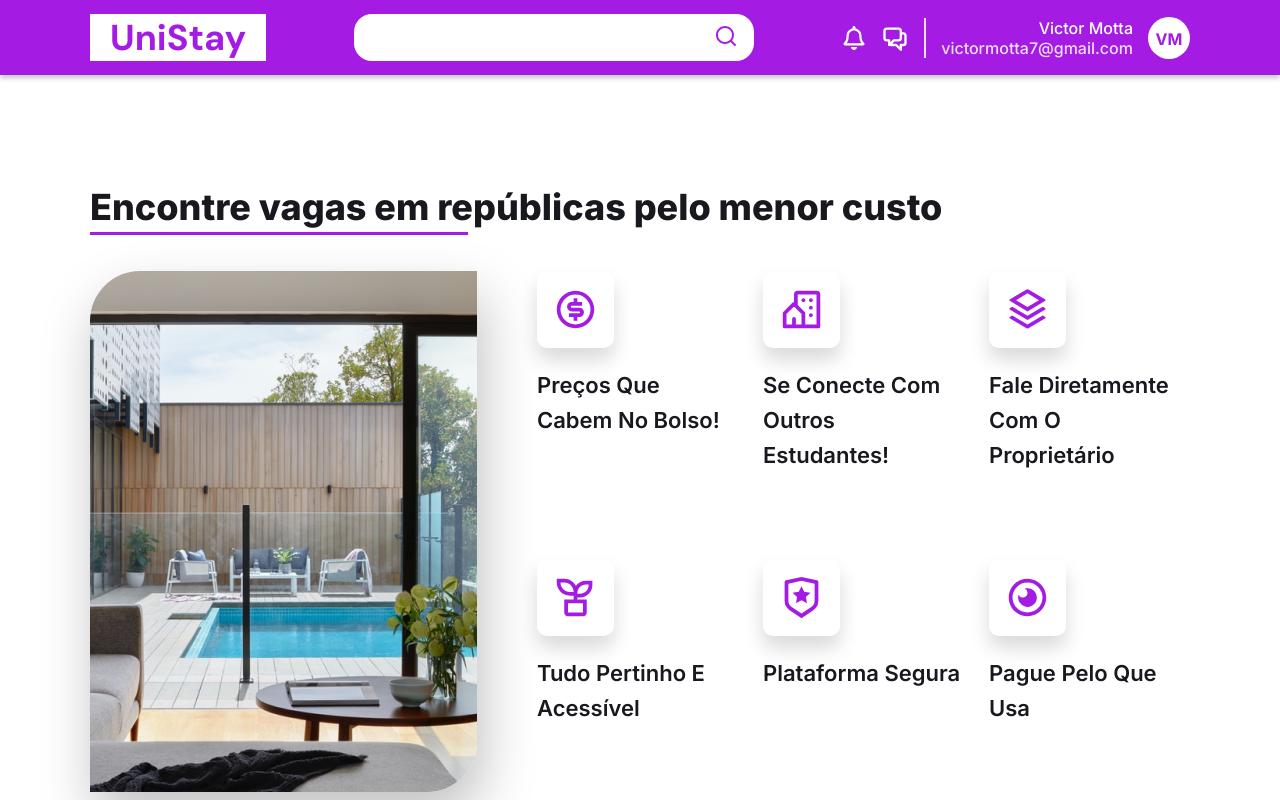
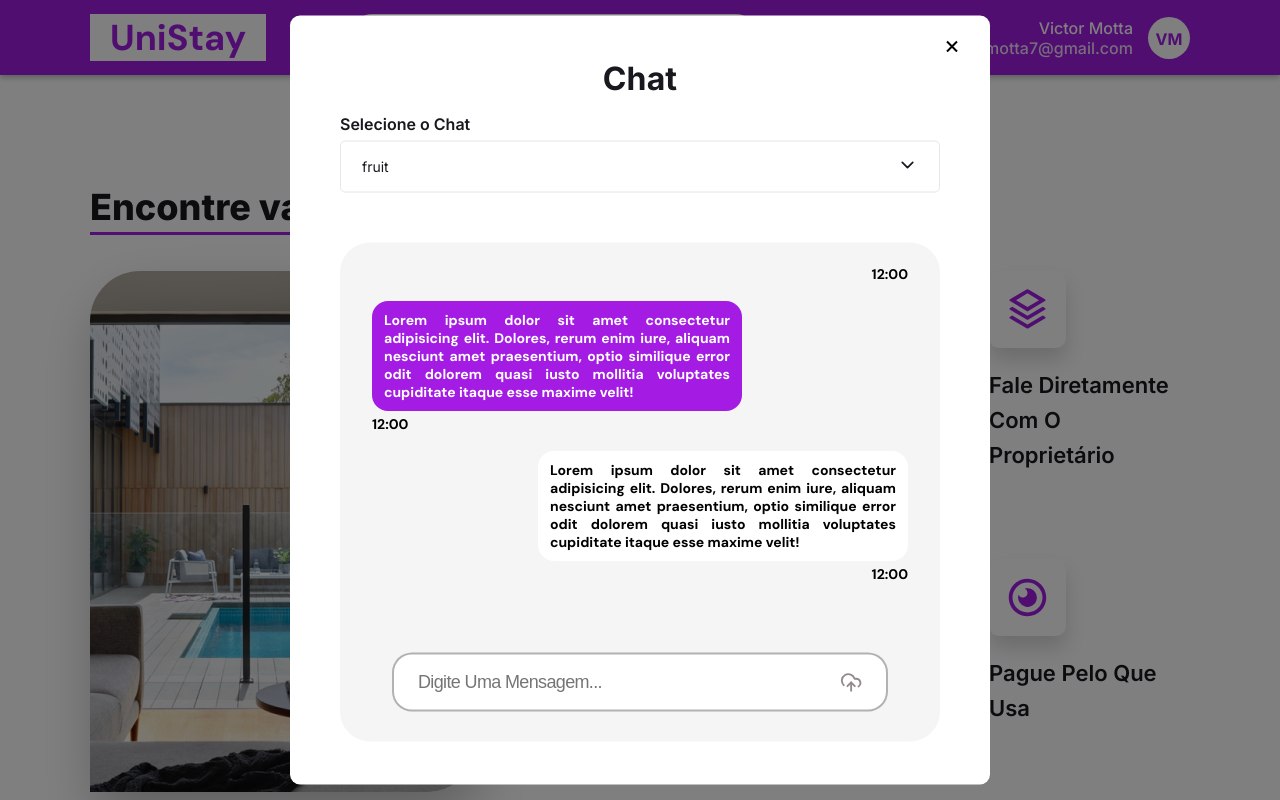
Before and after one commit to mottapng/bd2_unistay-frontend, a Next.js app: page / in a window 1280 px wide. Both pictures are taken after a click on the icon 895 px from the left and 37 px from the top of the page. Built offline with nearby package versions, Linux system fonts and the light colour scheme.

Commit message:
feat: chat modal

```diff
--- a/src/app/globals.scss
+++ b/src/app/globals.scss
@@ -48,15 +48,17 @@ li {
 
 body::-webkit-scrollbar {
   width: 12px;
+
+  background: transparent;
 }
 
 body::-webkit-scrollbar-track {
   margin-top: 75px;
-  background: #fff;
 }
 
 body::-webkit-scrollbar-thumb {
   background-color: #818181;
   border-radius: 20px;
+
   border: 3px solid #fff;
 }
--- a/src/components/Header/Profile.jsx
+++ b/src/components/Header/Profile.jsx
@@ -2,7 +2,7 @@ import React, { useState } from 'react'
 import { getInitials } from '@/utils/getInitials'
 import styles from './styles.module.scss'
 
-import { FaCircleUser, FaRegBell } from 'react-icons/fa'
+import { FaRegBell } from 'react-icons/fa'
 import { HiOutlineChatAlt2 } from 'react-icons/hi'
 import Link from 'next/link'
 import Image from 'next/image'
@@ -16,7 +16,7 @@ export const Profile = ({ setModal }) => {
       {loggedIn ? (
         <>
           <FaRegBell color='#fff' fontSize='24px' cursor='pointer' />
-          <HiOutlineChatAlt2 color='#fff' fontSize='28px' cursor='pointer' />
+          <HiOutlineChatAlt2 onClick={() => setModal('chat')} color='#fff' fontSize='28px' cursor='pointer' />
           <div className={styles.userInfo}>
             <p>Victor Motta</p>
             <span>victormotta7@gmail.com</span>
--- a/src/components/Header/styles.module.scss
+++ b/src/components/Header/styles.module.scss
@@ -36,6 +36,8 @@
   display: flex;
   align-items: center;
   gap: 15px;
+
+  position: relative;
 
   .userInfo {
     padding-left: 15px;
@@ -77,8 +79,8 @@
 
     position: absolute;
 
-    right: 90px;
-    bottom: -62px;
+    right: 0;
+    bottom: -75px;
 
     display: flex;
     flex-direction: column;
@@ -139,8 +141,10 @@
   }
 
   .logged {
-    right: 90px;
-    bottom: -66px;
+    position: absolute;
+
+    right: 0;
+    bottom: -75px;
 
     &:after {
       top: -5px;
--- /dev/null
+++ b/src/components/Modal/Chat/ChatBox/index.jsx
@@ -0,0 +1,31 @@
+import React from 'react'
+import styles from './styles.module.scss'
+import { LuUploadCloud } from 'react-icons/lu'
+
+export const ChatBox = () => {
+  return (
+    <div className={styles.chatBoxContainer}>
+      <div className={styles.messagesContainer}>
+        <div className={`${styles.receivedMessage} ${styles.message}`}>
+          <p>Lorem ipsum dolor sit amet consectetur adipisicing elit. Dolores, rerum enim iure, aliquam nesciunt amet praesentium, optio similique error odit dolorem quasi iusto mollitia voluptates cupiditate itaque esse maxime velit!</p>
+          <span>12:00</span>
+        </div>
+
+        <div className={`${styles.sentMessage} ${styles.message}`}>
+          <p>Lorem ipsum dolor sit amet consectetur adipisicing elit. Dolores, rerum enim iure, aliquam nesciunt amet praesentium, optio similique error odit dolorem quasi iusto mollitia voluptates cupiditate itaque esse maxime velit!</p>
+          <span>12:00</span>
+        </div>
+
+        <div className={`${styles.receivedMessage} ${styles.message}`}>
+          <p>Lorem ipsum dolor sit amet consectetur adipisicing elit. Dolores, rerum enim iure, aliquam nesciunt amet praesentium, optio similique error odit dolorem quasi iusto mollitia voluptates cupiditate itaque esse maxime velit!</p>
+          <span>12:00</span>
+        </div>
+      </div>
+
+      <div className={styles.typeMessage}>
+        <input type="text" placeholder="Digite Uma Mensagem..." />
+        <LuUploadCloud color='#958a8a' fontSize={24} />
+      </div>
+    </div>
+  )
+}
--- /dev/null
+++ b/src/components/Modal/Chat/ChatBox/styles.module.scss
@@ -0,0 +1,103 @@
+.chatBoxContainer {
+  width: 600px;
+
+  margin-top: 50px;
+  padding: 20px 0;
+
+  background-color: #f5f5f5;
+  border-radius: 30px;
+
+  .messagesContainer {
+    padding: 42px 32px;
+    height: 380px;
+    display: flex;
+    flex-direction: column-reverse;
+
+    overflow-y: overlay;
+    overflow-x: hidden;
+
+    background-color: transparent;
+  }
+
+  .message {
+    max-width: 370px;
+    font-family: var(--font-dm-sans);
+    font-weight: 400;
+    font-size: 14px;
+
+    margin-bottom: 18px;
+
+    display: flex;
+    flex-direction: column;
+
+    p {
+      border-radius: 16px;
+      padding: 10px 12px;
+      text-align: justify;
+      text-justify: inter-word;
+      margin-bottom: 4px;
+    }
+  }
+
+  .receivedMessage {
+    align-self: flex-end;
+
+    p {
+      background-color: #fff;
+    }
+
+    span {
+      margin-left: auto;
+    }
+  }
+
+  .sentMessage {
+    text-align: left;
+
+    p {
+      color: #fff;
+      background-color: var(--purple-primary);
+    }
+  }
+
+  .typeMessage {
+    display: flex;
+    align-items: center;
+    background: #ffffff;
+    border: 2px solid rgba(0, 0, 0, 0.3);
+    border-radius: 20px;
+
+    padding: 12px 24px;
+    margin: 10px 52px;
+
+    input {
+      width: 100%;
+      font-weight: 400;
+      font-size: 18px;
+      line-height: 31px;
+      letter-spacing: -0.642075px;
+      text-transform: capitalize;
+
+      margin-right: 10px;
+
+      color: #958a8a;
+    }
+  }
+}
+
+.messagesContainer::-webkit-scrollbar {
+  width: 12px;
+
+  background: transparent;
+}
+
+.messagesContainer::-webkit-scrollbar-track {
+  margin: 20px 0;
+}
+
+.messagesContainer::-webkit-scrollbar-thumb {
+  background-color: #818181;
+  border-radius: 20px;
+
+  border: 3px solid #f5f5f5;
+}
--- /dev/null
+++ b/src/components/Modal/Chat/SelectOne/index.jsx
@@ -0,0 +1,64 @@
+import React, { useState } from 'react';
+import styles from './styles.module.scss';
+import { FiChevronDown } from 'react-icons/fi';
+
+export const SelectOne = () => {
+  const options = [
+    'fruit',
+    'vegetable',
+    'meat',
+  ];
+
+  const [value, setValue] = useState('fruit');
+  const [isOpen, setIsOpen] = useState(false);
+  const [searchValue, setSearchValue] = useState('');
+  const filteredOptions = options.filter((option) =>
+    option.toLowerCase().includes(searchValue.toLowerCase())
+  );
+
+  const handleToggleDropdown = () => {
+    setIsOpen(!isOpen);
+  };
+
+  const handleChange = (event) => {
+    setValue(event.target.value);
+  };
+
+  const handleSelectOption = (optionValue) => {
+    setValue(optionValue);
+    handleToggleDropdown();
+  };
+
+  return (
+    <div className={styles.selectOneContainer}>
+      <label>Selecione o Chat</label>
+      <div className={styles.selectWrapper}>
+        <div className={isOpen ? `${styles.selectOpen}` : `${styles.selectValue}`} onClick={handleToggleDropdown}>
+          <p>{value}</p>
+          <FiChevronDown className={styles.chevron} onClick={handleToggleDropdown} />
+        </div>
+        {isOpen && (
+          <div className={styles.dropdown}>
+            <ul>
+              <input
+                type="text"
+                placeholder="Buscar..."
+                value={searchValue}
+                onChange={(e) => setSearchValue(e.target.value)}
+              />
+              {filteredOptions.map((option, i) => (
+                <li
+                  key={i}
+                  className={styles.option}
+                  onClick={() => handleSelectOption(option)}
+                >
+                  {option}
+                </li>
+              ))}
+            </ul>
+          </div>
+        )}
+      </div>
+    </div>
+  );
+};
--- /dev/null
+++ b/src/components/Modal/Chat/SelectOne/styles.module.scss
@@ -0,0 +1,98 @@
+.selectOneContainer {
+  display: flex;
+  flex-direction: column;
+  position: relative;
+
+  font-family: var(--font-inter);
+  font-weight: 400;
+  font-size: 14px;
+  line-height: 28px;
+  color: var(--gray-900);
+
+  label {
+    margin-bottom: 5px;
+    font-weight: 600;
+    font-size: 16px;
+    line-height: 24px;
+    color: var(--gray-900);
+  }
+
+  .selectWrapper {
+    margin-top: 0 !important;
+
+    .selectValue,
+    .selectOpen {
+      margin-top: 0 !important;
+      position: relative;
+      width: 100%;
+
+      border: 1px solid #e6e6e6;
+      border-radius: 5px;
+      padding: 11px 21px;
+
+      svg {
+        transform: rotate(0);
+        transition: 0.2s;
+        cursor: pointer;
+      }
+
+      p {
+        margin-right: 26px;
+        overflow: hidden;
+        white-space: nowrap;
+      }
+    }
+
+    .selectOpen {
+      border-radius: 5px 5px 0 0;
+      border-bottom: 1px solid #f9f9f9;
+
+      svg {
+        transform: rotate(-180deg);
+      }
+    }
+  }
+
+  .dropdown {
+    margin-top: 0 !important;
+  }
+
+  ul {
+    position: absolute;
+
+    width: 100%;
+    background: #fff;
+
+    border: 1px solid #e6e6e6;
+    border-top: 0;
+
+    box-shadow: 0px 4px 6px rgba(0, 0, 0, 0.15);
+
+    li,
+    input {
+      padding: 2px 21px;
+      cursor: pointer;
+    }
+
+    input {
+      cursor: auto;
+      width: 100%;
+      padding: 10px 21px;
+
+      font-family: var(--font-inter);
+      font-weight: 400;
+      font-size: 14px;
+      line-height: 28px;
+      color: var(--gray-900);
+      border-bottom: 1px solid #e6e6e6;
+      border-top: 1px solid #e6e6e6;
+    }
+  }
+}
+
+.chevron {
+  position: absolute;
+  bottom: 16px;
+  right: 21px;
+  font-size: 21px;
+}
--- /dev/null
+++ b/src/components/Modal/Chat/index.jsx
@@ -0,0 +1,17 @@
+import React from 'react'
+import styles from './styles.module.scss'
+import { GrFormClose } from 'react-icons/gr'
+import { Input } from '@/components/Input'
+import { SelectOne } from './SelectOne'
+import { ChatBox } from './ChatBox'
+
+export const Chat = ({ setModal }) => {
+  return (
+    <div className={styles.chatContainer}>
+      <GrFormClose className={styles.closeIcon} onClick={() => setModal(null)} />
+      <h1>Chat</h1>
+      <SelectOne />
+      <ChatBox />
+    </div>
+  )
+}
--- /dev/null
+++ b/src/components/Modal/Chat/styles.module.scss
@@ -0,0 +1,27 @@
+.chatContainer {
+  position: relative;
+  margin: 43px 50px;
+
+  h1 {
+    font-weight: bold;
+    font-size: 32px;
+
+    text-align: center;
+    letter-spacing: 0.1px;
+
+    color: var(--gray-900);
+
+    margin-bottom: 14px;
+  }
+
+  .closeIcon {
+    color: var(--gray-900);
+    font-size: 24px;
+
+    position: absolute;
+    top: -24px;
+    right: -24px;
+
+    cursor: pointer;
+  }
+}
--- a/src/components/Modal/index.jsx
+++ b/src/components/Modal/index.jsx
@@ -2,6 +2,7 @@ import React from 'react'
 import styles from './styles.module.scss'
 import { Login } from './Login'
 import { Register } from './Register'
+import { Chat } from './Chat'
 
 export const Modal = ({ modal, setModal }) => {
   const renderModal = () => {
@@ -9,6 +10,8 @@ export const Modal = ({ modal, setModal }) => {
       return <Login setModal={setModal} />
     if (modal === 'register')
       return <Register setModal={setModal} />
+    if (modal === 'chat')
+      return <Chat setModal={setModal} />
   }
 
   return (
```
